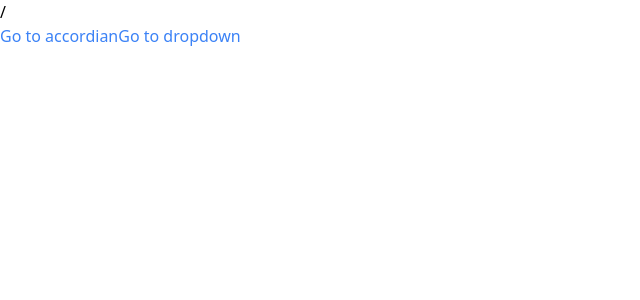
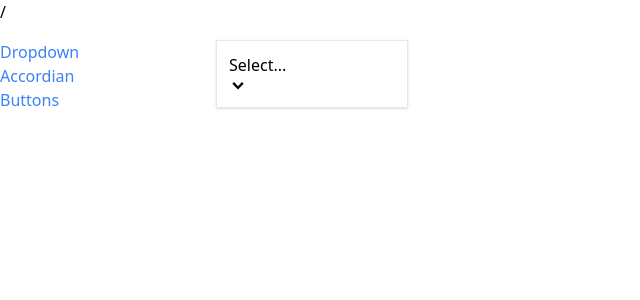
Before and after one commit to AnmolTutejaGitHub/learning-react, a React (Create React App) app in the folder comps/: page / in a window 1280 px wide. Shown: the top 300 px of the page, without its empty margins (0-640 px from the left). Built offline with nearby package versions, Linux system fonts and the light colour scheme.

Commit message:
context basic structure + Routes

```diff
--- a/comps/src/App.js
+++ b/comps/src/App.js
@@ -1,22 +1,29 @@
-import Link from './Components/Link';
+
 import Route from './Components/Route';
 import AccordianPage from './pages/AccordionPage';
 import DropdownPage from './pages/DropdownPage';
-
+import Sidebar from './Components/sidebar';
+import ButtonPage from './pages/ButtonPage';
 function App() {
     return (
-        <div>
-            <Link to="/accordian">Go to accordian</Link>
-            <Link to="/dropdown">Go to dropdown</Link>
-            <div>
+        <div className="container mx-auto grid grid-cols-6 gap-4 mt-4">
+            {/* <Link to="/accordian">Go to accordian</Link>
+            <Link to="/dropdown">Go to dropdown</Link> */}
+            <Sidebar />
 
+
+            <div className="col-span-5" >
                 {/* // if currpath is accordian then it will render else not  */}
                 <Route path="/accordian">
                     <AccordianPage />
                 </Route>
 
-                <Route path="/dropdown">
+                <Route path="/">
                     <DropdownPage></DropdownPage>
+                </Route>
+
+                <Route path="/buttons">
+                    <ButtonPage />
                 </Route>
             </div>
         </div>
--- a/comps/src/Components/Link.js
+++ b/comps/src/Components/Link.js
@@ -3,11 +3,11 @@ import classNames from 'classnames';
 // import NavigationContext from "../Context/navigation";
 import useNavigation from '../hooks/use-navigation';
 
-function Link({ to, children }) {
+function Link({ to, children, className }) {
     //const { navigate } = useContext(NavigationContext);
     const { navigate } = useNavigation();
 
-    const classes = classNames('text-blue-500');
+    const classes = classNames('text-blue-500', className);
 
 
     const handleClick = (event) => {
--- /dev/null
+++ b/comps/src/Components/sidebar.js
@@ -0,0 +1,20 @@
+import Link from './Link';
+
+function Sidebar() {
+    const links = [
+        { label: 'Dropdown', path: '/' },
+        { label: 'Accordian', path: '/accordian' },
+        { label: 'Buttons', path: '/buttons' }
+
+    ]
+
+    const renderLinks = links.map((link) => {
+        return <Link key={link.label} to={link.path}>{link.label}</Link>
+    })
+    return (
+        <div className="sticky top-0 overflow-y-scroll flex flex-col ">
+            {renderLinks}
+        </div>
+    );
+}
+export default Sidebar;
--- /dev/null
+++ b/comps/src/Context/contextName.js
@@ -0,0 +1,45 @@
+// basic structure of context
+
+// context.js
+
+import { createContext, useState } from "react";
+
+// Creating the context
+const contextName = createContext();
+
+function Provider({ children }) {
+    // will have states/functions u want to share
+    const [state1, setState1] = useState(initialState);
+    const someFunction = () => {
+        // Your logic here
+    };
+
+    return (
+        <contextName.Provider value={{ state1, setState1, someFunction }}>
+            {children}
+        </contextName.Provider>
+    );
+}
+
+export { Provider };
+export default contextName;
+
+
+// index.js
+
+// import { Provider } from './Context/navigation';
+root.render(
+    //provider --> exporting our context
+    // App can use our context
+    <Provider>
+        <App />
+    </Provider>
+);
+
+
+
+// using context
+// import { createContext } from "react";
+// import { Provider } from './Context/navigation';
+
+const { state1 } = useContext();
```
Also changed, not shown: 1 other file (tests, documents, lock files or other folders).
